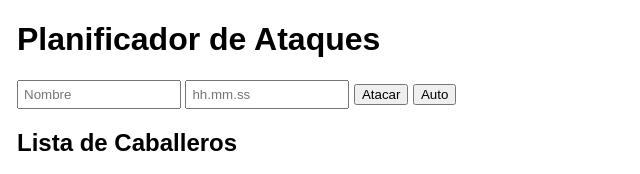
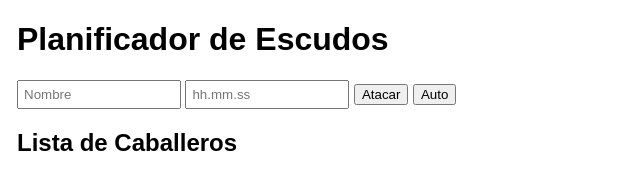
Before and after one commit to Rutxe/Escudos, a plain HTML site: page index.html in a window 1280 px wide. Shown: the top 174 px of the page, 223-863 px from the left. Drawn offline with Linux system fonts and the light colour scheme.

Commit message:
Update index.html

```diff
--- a/index.html
+++ b/index.html
@@ -2,7 +2,7 @@
 <html lang="es">
 <head>
     <meta charset="UTF-8">
-    <title>Planificador de Ataques</title>
+    <title>Planificador de Escudos</title>
     <style>
         body { font-family: Arial, sans-serif; max-width: 800px; margin: 20px auto; }
         .entry { margin: 10px 0; }
@@ -17,7 +17,7 @@
     </style>
 </head>
 <body>
-    <h1>Planificador de Ataques</h1>
+    <h1>Planificador de Escudos</h1>
     <!-- Modo automático -->
     <div class="entry">
         <input type="text" id="name" placeholder="Nombre" readonly>
```
